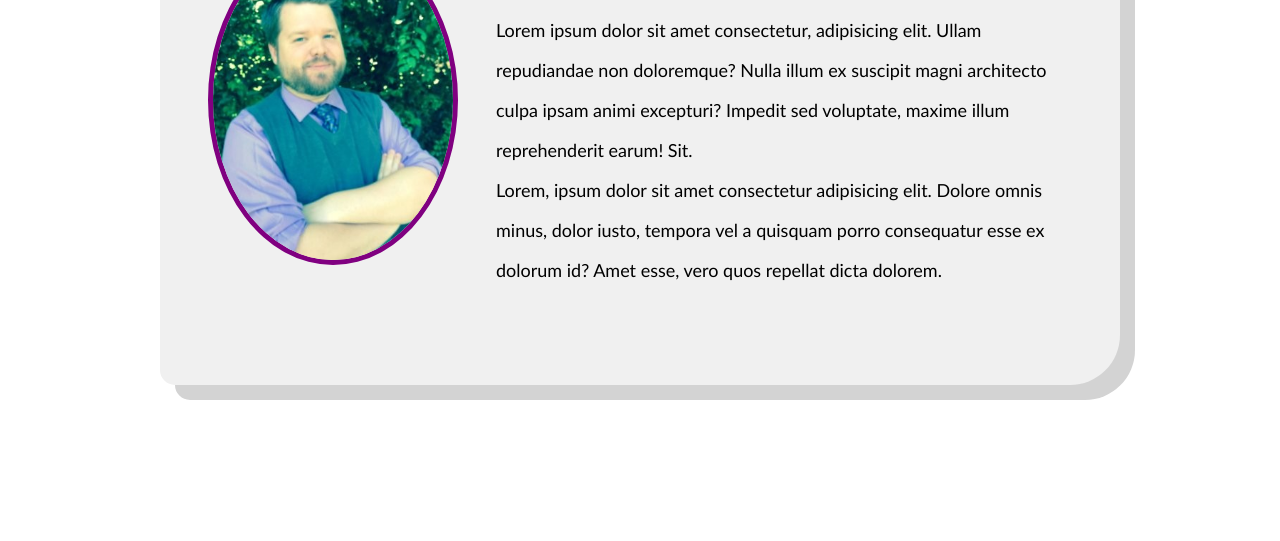
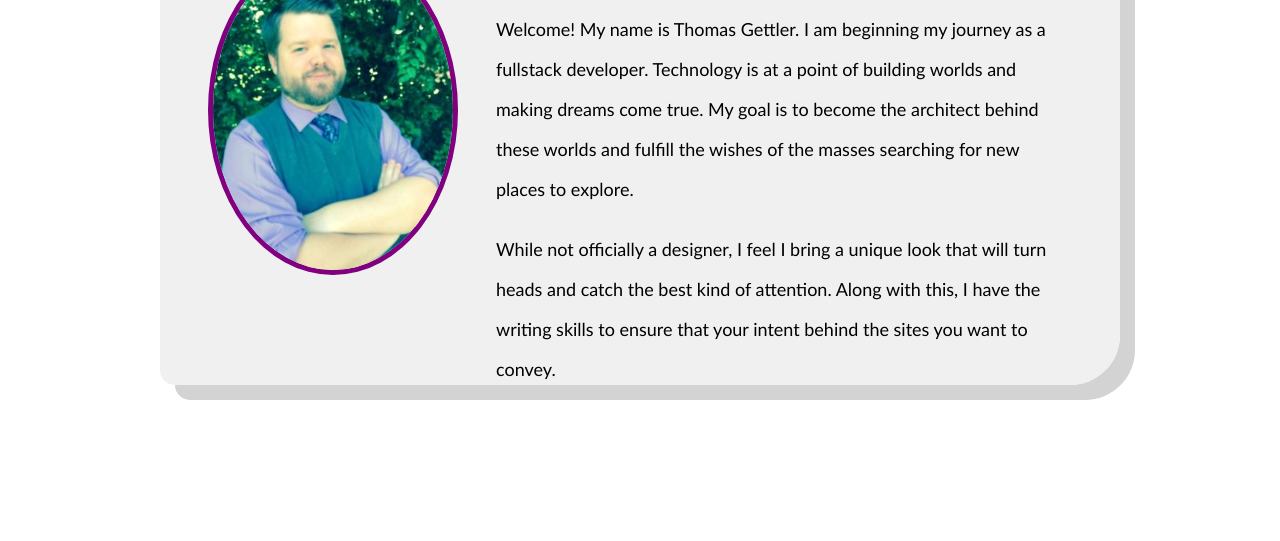
Before and after one commit to tcgettler/assignment1, a plain HTML site: page pages/index.html in a window 1280 px wide. Shown: the part 259-800 px from the top of the page. Drawn offline with Linux system fonts and the light colour scheme.

Commit message:
finished portfolio, created a placeholder, finished about

```diff
--- a/pages/index.html
+++ b/pages/index.html
@@ -5,6 +5,7 @@
     <meta name="viewport" content="width=, initial-scale=1.0">
     <meta http-equiv="X-UA-Compatible" content="ie=edge">
     <title>Thomas Gettler</title>
+    <link rel="icon" type="image/jpg" href="../media/logo.jpg">
     <link rel="stylesheet" type="text/css" href="../styles/reset.css"/>
     <link rel="stylesheet" type="text/css" href="../styles/global.css"/>
     <link rel="stylesheet" type="text/css" href="../styles/about.css"/>
@@ -30,8 +31,14 @@
         <h3>About Me:</h3>
         <!--Create the text box description for about-->
         <div class="about">
-            <p>Lorem ipsum dolor sit amet consectetur, adipisicing elit. Ullam repudiandae non doloremque? Nulla illum ex suscipit magni architecto culpa ipsam animi excepturi? Impedit sed voluptate, maxime illum reprehenderit earum! Sit.</p>
-            <p>Lorem, ipsum dolor sit amet consectetur adipisicing elit. Dolore omnis minus, dolor iusto, tempora vel a quisquam porro consequatur esse ex dolorum id? Amet esse, vero quos repellat dicta dolorem.
+            <p>Welcome! My name is Thomas Gettler.  I am beginning my journey as a fullstack
+                developer.  Technology is at a point of building worlds and making dreams come
+                true.  My goal is to become the architect behind these worlds and fulfill
+                the wishes of the masses searching for new places to explore.
+            </p>
+            <p>While not officially a designer, I feel I bring a unique look that will turn
+                heads and catch the best kind of attention. Along with this, I have the writing
+                skills to ensure that your intent behind the sites you want to convey.
             </p>
         </div>
     </div>
--- a/styles/about.css
+++ b/styles/about.css
@@ -13,13 +13,14 @@ p{
     font-size: 18px;
     line-height: 40px;
     padding:0px;
+    padding-top:20px;
 }
 
 img{
     position:absolute;
     border-radius: 50%;
     width: 25%;
-    top: 10%;
+    top: 12%;
     left:5%;
     border-style: solid;
     border-width: 5px;
@@ -28,9 +29,9 @@ img{
 
 .about{
     width: 60%;
-    height:40%;
-    position:absolute;
-    padding-top: 50px;
+    height: 40%;
+    position: absolute;
     right: 5%;
-    bottom:35%;
+    bottom: 35%;
+    top: 104px;
 }
--- a/styles/global.css
+++ b/styles/global.css
@@ -66,3 +66,23 @@ section{
 #current{
     text-decoration:underline;
 }
+
+/*Make a custom scrollbar*/
+::-webkit-scrollbar {
+    width: 12px;
+    }
+
+    ::-webkit-scrollbar-track {
+    -webkit-box-shadow: inset 0 0 6px     rgba(0,0,0,0.3);
+    border-radius: 5px;
+    margin-top:10px;
+    margin-bottom: 35px;
+    }
+
+    ::-webkit-scrollbar-thumb {
+    border-radius: 5px;
+    background-color: purple;
+    -webkit-box-shadow: inset 0 0 6px     rgba(0,0,0,0.5);
+    }
+
+}
--- /dev/null
+++ b/styles/placeholder.css
@@ -0,0 +1,12 @@
+img{
+    margin-left: 32%;
+    margin-top: 3%;
+    border-radius: 50%;
+}
+
+p{
+    font-family: Calibri;
+    font-size: 24px;
+    text-align: center;
+    padding-top: 29px;
+}
--- a/styles/portfolio.css
+++ b/styles/portfolio.css
@@ -48,12 +48,15 @@ img{
 
     ::-webkit-scrollbar-track {
     -webkit-box-shadow: inset 0 0 6px     rgba(0,0,0,0.3);
-    border-radius: 10px;
-
+    border-radius: 5px;
+    margin-top:10px;
+    margin-bottom: 35px;
     }
 
     ::-webkit-scrollbar-thumb {
-    border-radius: 10px;
+    border-radius: 5px;
     background-color: purple;
     -webkit-box-shadow: inset 0 0 6px     rgba(0,0,0,0.5);
     }
+
+}
```
Also changed, not shown: pages/contact.html (+1 -0 lines), pages/placeholder.html (added, +33 -0 lines), pages/portfolio.html (+1 -1 lines), media/underconstruction.png (added).
